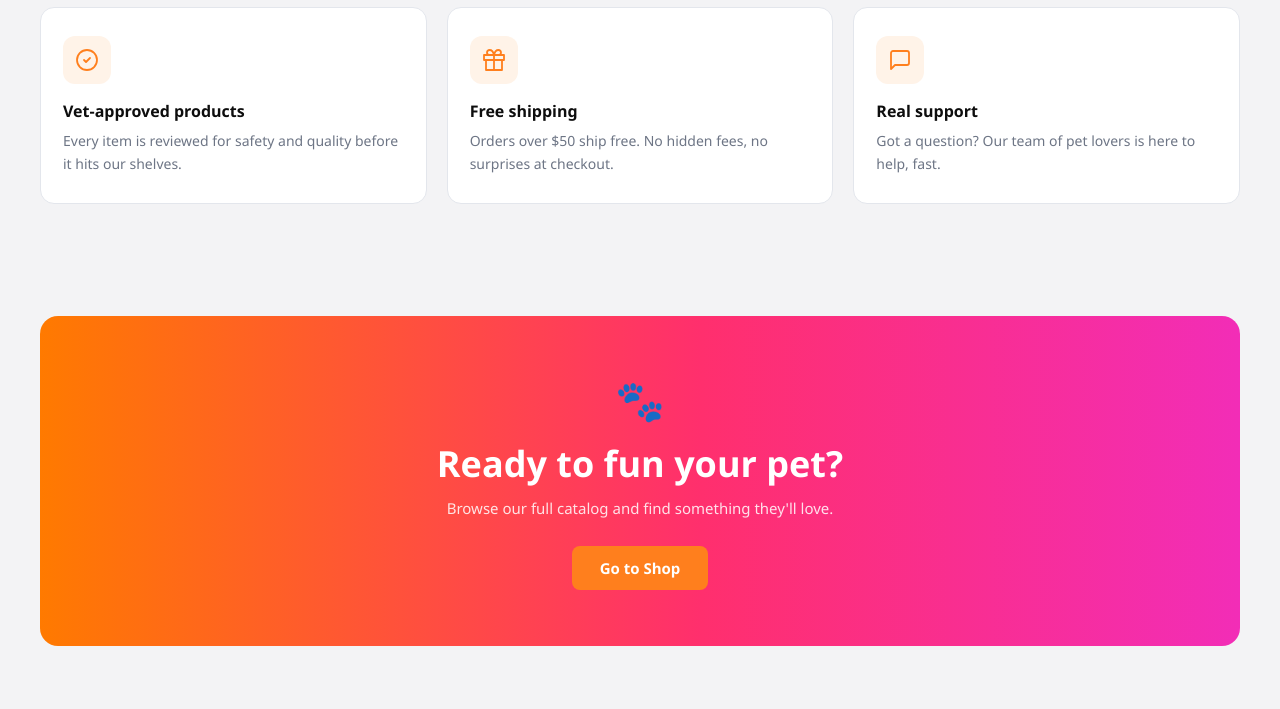
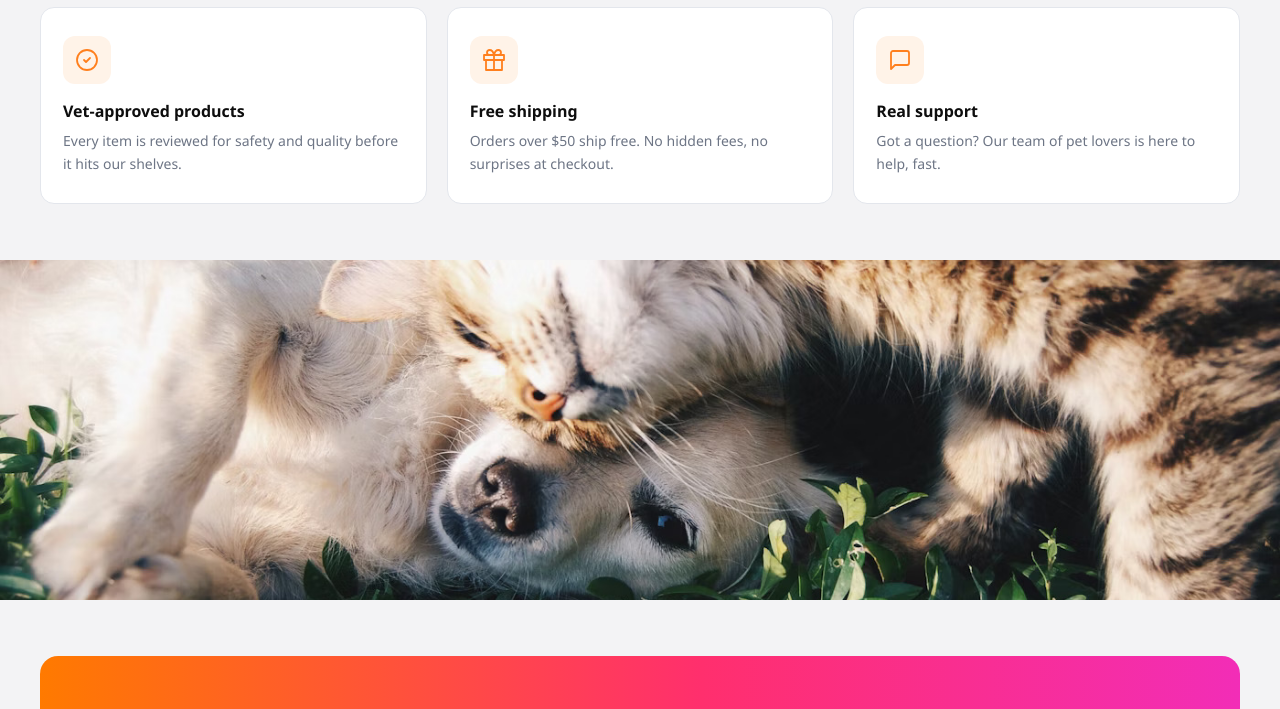
Before and after one commit to EgorOhrem/PawsStore, a website with bundled scripts: page about.html in a window 1280 px wide. Shown: the part 558-1267 px from the top of the page. Built offline with nearby package versions, Linux system fonts and the light colour scheme.

Commit message:
page about update

```diff
--- a/about.html
+++ b/about.html
@@ -19,7 +19,6 @@
           <p>PawsStore was built by pet owners, for pet owners. We believe every furry friend deserves the best — and finding it should be easy.</p>
         </div>
       </section>
-
 
       <!-- Values -->
       <section class="about-values">
@@ -62,6 +61,14 @@
         </div>
       </section>
 
+      <!-- Wide photo -->
+      <section class="about-wide-photo">
+        <img
+          src="./images/12.jpg"
+          alt="Pets"
+        >
+      </section>
+
       <!-- CTA -->
       <section class="about-cta container">
         <div class="about-cta-inner">
--- a/css/styles.css
+++ b/css/styles.css
@@ -1764,6 +1764,17 @@ body[data-page="about"] main {
   line-height: 1.6;
 }
 
+.about-wide-photo {
+  width: 100%;
+}
+
+.about-wide-photo img {
+  width: 100%;
+  height: 340px;
+  object-fit: cover;
+  display: block;
+}
+
 .about-cta {
   padding: 56px 0;
 }
```
Also changed, not shown: images/12.jpg (added).
